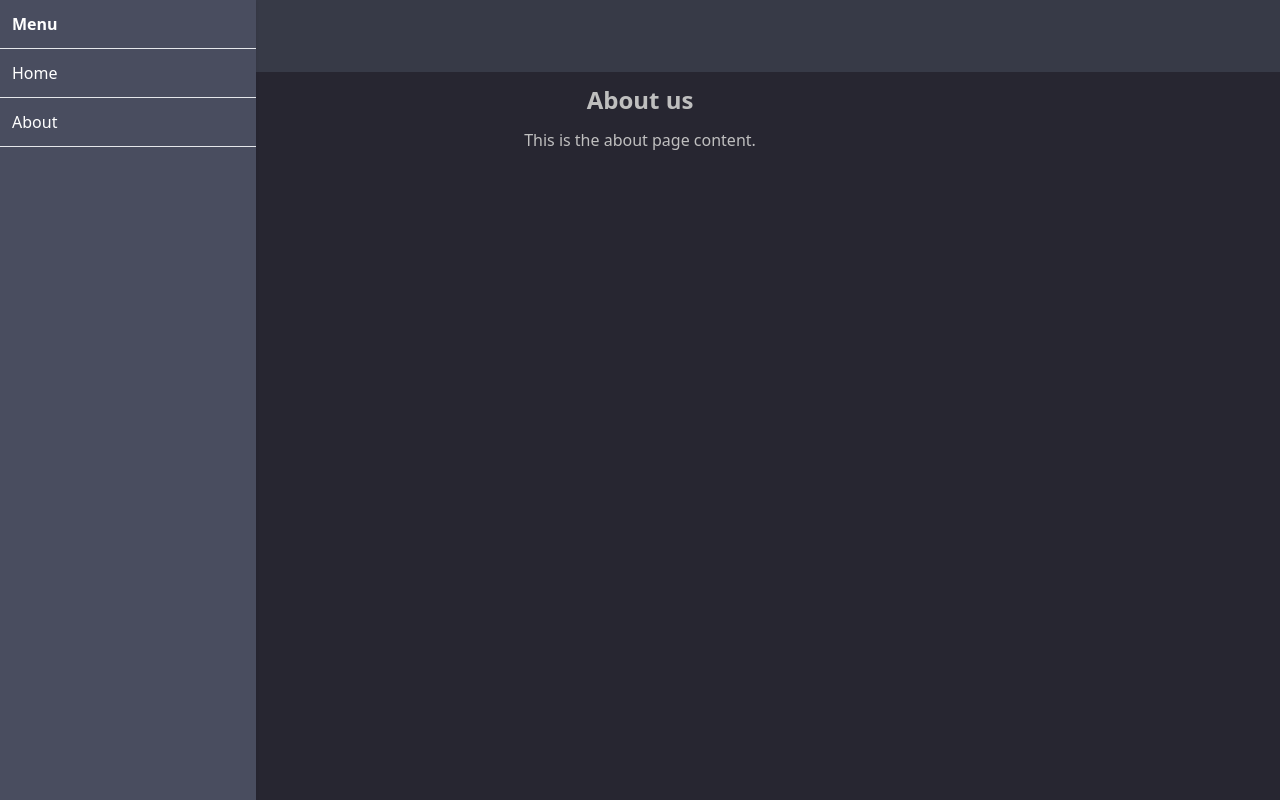
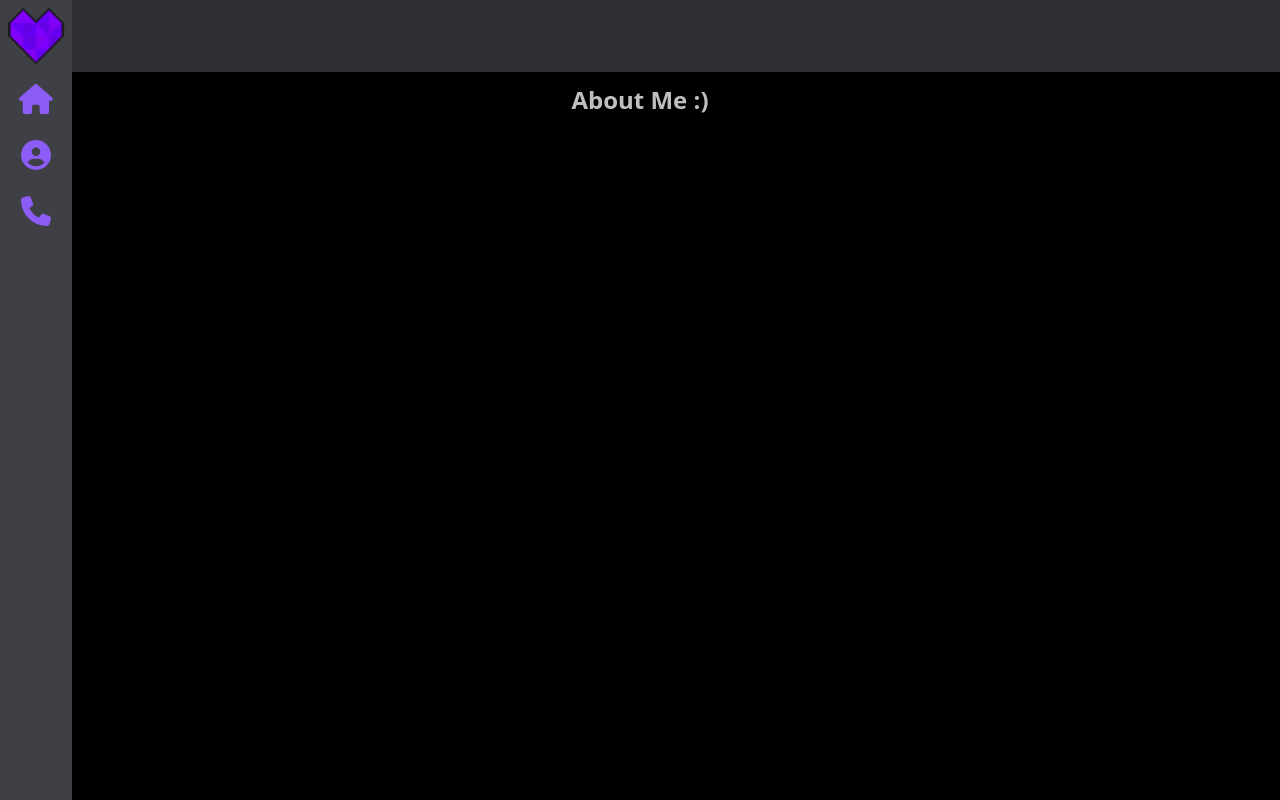
Before and after one commit to Jixson1/my-website, a React (Vite) app: page /about in a window 1280 px wide. Both pictures are taken after a click on the button 36 px from the left and 35 px from the top of the page. Built offline with nearby package versions, Linux system fonts and the light colour scheme.

Commit message:
add contact page and add menu nav icons

```diff
--- a/index.html
+++ b/index.html
@@ -6,7 +6,7 @@
     <meta name="viewport" content="width=device-width, initial-scale=1.0" />
     <title>Jackson Buchmeyer</title>
   </head>
-  <body class="bg-standard-background ">
+  <body class="bg-black">
     <div id="root"></div>
     <script type="module" src="/src/main.jsx"></script>
   </body>
--- a/src/App.jsx
+++ b/src/App.jsx
@@ -7,6 +7,7 @@ import {
 import Header from './Components/Header';
 import Home from './Views/Home';
 import About from './Views/About';
+import Contact from './Views/Contact';
 
 function App() {
   return (
@@ -19,6 +20,7 @@ function App() {
           <Routes>
             <Route exact path="/" element={<Home />}></Route>
             <Route exact path="/about" element={<About />}></Route>
+            <Route exact path="/contact" element={<Contact />}></Route>
           </Routes>
         </div>
 
--- a/src/Components/Header.jsx
+++ b/src/Components/Header.jsx
@@ -3,8 +3,8 @@ import Navigation from './Navigation';
 
 function Header() {
   return (
-    <header className="bg-header-background">
-      <div className="object-fill">
+    <header className=" bg-zinc-700">
+      <div>
         <Navigation />
       </div>
     </header>
--- a/src/Components/Navigation.jsx
+++ b/src/Components/Navigation.jsx
@@ -2,7 +2,7 @@ import React, { useState } from 'react';
 import { FontAwesomeIcon } from '@fortawesome/react-fontawesome';
 import { useTransition, animated } from '@react-spring/web';
 import NavigationMenu from './NavigationMenu';
-import heart from '../assets/favicon.png'
+import heart from '../assets/favicon.png';
 
 function Navigation() {
   const [showMenu, setShowMenu] = useState(false);
@@ -46,7 +46,7 @@ function Navigation() {
         item ?
           <animated.div
             style={style}
-            className="fixed bg-header-background top-0 left-0 w-1/5 h-full z-50 shadow"
+            className="fixed bg-zinc-700 top-0 left-0 w-fit h-full z-50 shadow"
           >
             <NavigationMenu closeMenu={handleMenu}/>
           </animated.div>
--- a/src/Components/NavigationMenu.jsx
+++ b/src/Components/NavigationMenu.jsx
@@ -1,29 +1,50 @@
 import React from 'react';
 import { Link } from "react-router-dom";
+import { FontAwesomeIcon } from '@fortawesome/react-fontawesome';
+import { faHouse, faCircleUser, faPhone } from '@fortawesome/free-solid-svg-icons';
+import heart from '../assets/favicon.png';
 
 function NavigationMenu(props) {
   return (
     <div>
-      <div className="font-bold px-3 py-3 text-white">
-        Menu
-      </div>
-      <ul>
+      <button className="hover:duration-100 hover:scale-110 hover:bg-button-highlight-color p-2" onClick={props.closeMenu}>
+        <img src={heart} alt="Menu" className="w-14 hover:scale-110"></img>
+      </button>
+      <ul className="text-center">
         <li>
           <Link
             to="/"
-            className="text-white px-3 py-3 border-t border-b block"
+            className="hover:duration-100 hover:scale-110 hover:bg-button-highlight-color text-white px-3 py-3 block"
             onClick={props.closeMenu}
           >
-            Home
+            <FontAwesomeIcon
+            icon={faHouse}
+            className="text-3xl text-violet-500"
+            />
           </Link>
         </li>
         <li>
           <Link
             to="/about"
-            className="text-white px-3 py-3 border-b block"
+            className="hover:duration-100 hover:scale-110 hover:bg-button-highlight-color text-white px-3 py-3 block"
             onClick={props.closeMenu}
           >
-            About
+            <FontAwesomeIcon
+            icon={faCircleUser}
+            className="text-3xl text-violet-500"
+            />
+          </Link>
+        </li>
+        <li>
+          <Link
+            to="/contact"
+            className="hover:duration-100 hover:scale-110 hover:bg-button-highlight-color text-white px-3 py-3 block"
+            onClick={props.closeMenu}
+          >
+            <FontAwesomeIcon
+            icon={faPhone}
+            className="text-3xl text-violet-500"
+            />
           </Link>
         </li>
       </ul>
--- a/src/Views/About.jsx
+++ b/src/Views/About.jsx
@@ -3,10 +3,7 @@ import React from "react";
 function About() {
   return (
     <div>
-        <h1 className="font-bold text-2xl mb-3 text-center text-white">About us</h1>
-        <p className="text-white text-center">
-          This is the about page content.
-        </p>
+        <h1 className="font-bold text-2xl mb-3 text-center text-white">About Me :)</h1>
     </div>
   )
 }
--- /dev/null
+++ b/src/Views/Contact.jsx
@@ -0,0 +1,14 @@
+import React from "react";
+
+function Contact() {
+  return (
+    <div>
+      <h1 className="font-bold text-2xl mb-3 text-white text-center">Contact Me</h1>
+      <content>
+
+      </content>
+    </div>
+  )
+}
+
+export default Contact;
--- a/src/Views/Home.jsx
+++ b/src/Views/Home.jsx
@@ -1,10 +1,12 @@
 import React from "react";
-import HelloWorld from '../Components/HelloWorld';
 
 function Home() {
   return (
     <div>
-      <h1 className="font-bold text-2xl mb-3 text-white text-center">This is the home page</h1>
+      <h1 className="font-bold text-2xl mb-3 text-white text-center">Home Sweet Home</h1>
+      <content>
+
+      </content>
     </div>
   )
 }
```
